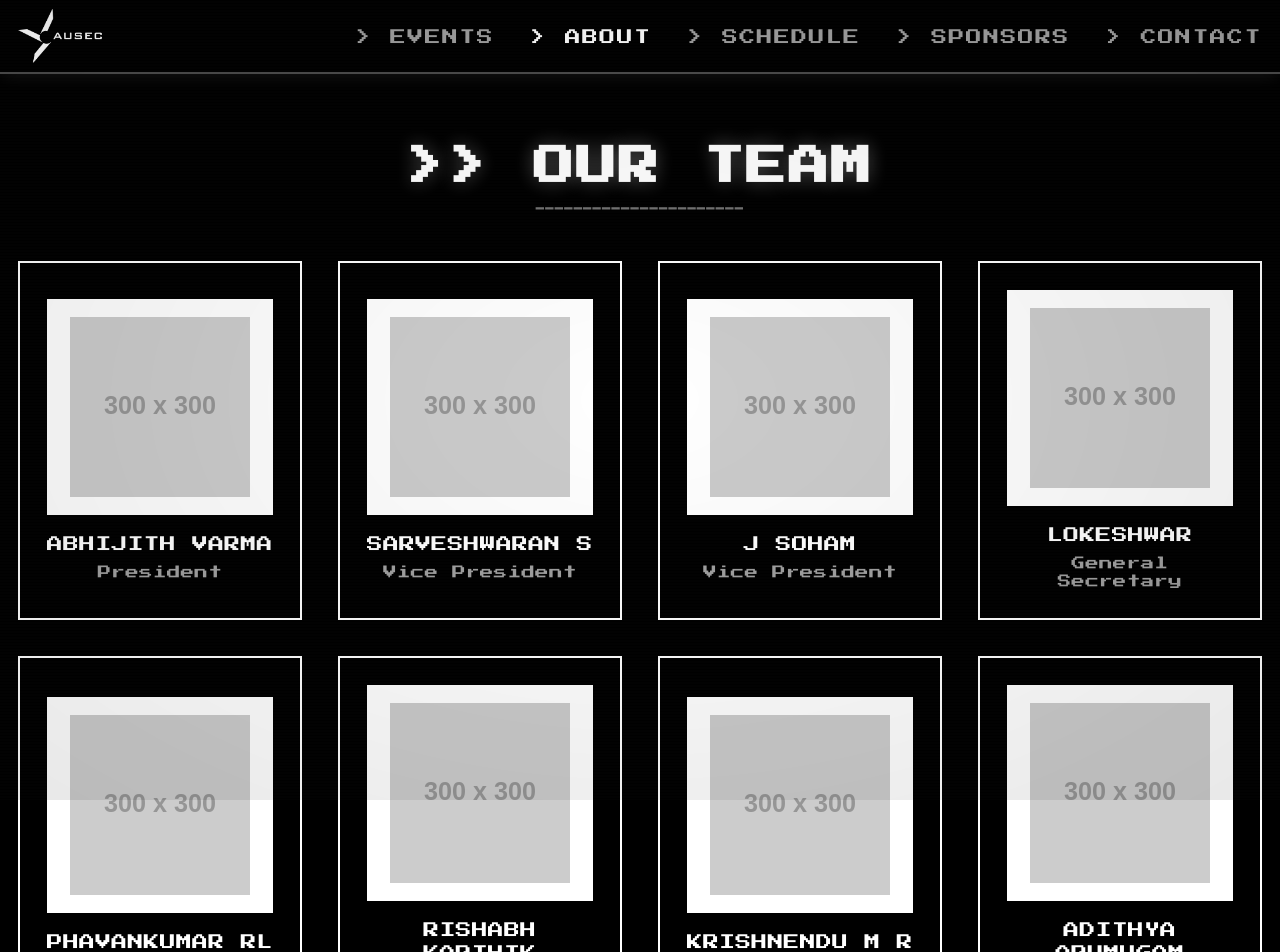
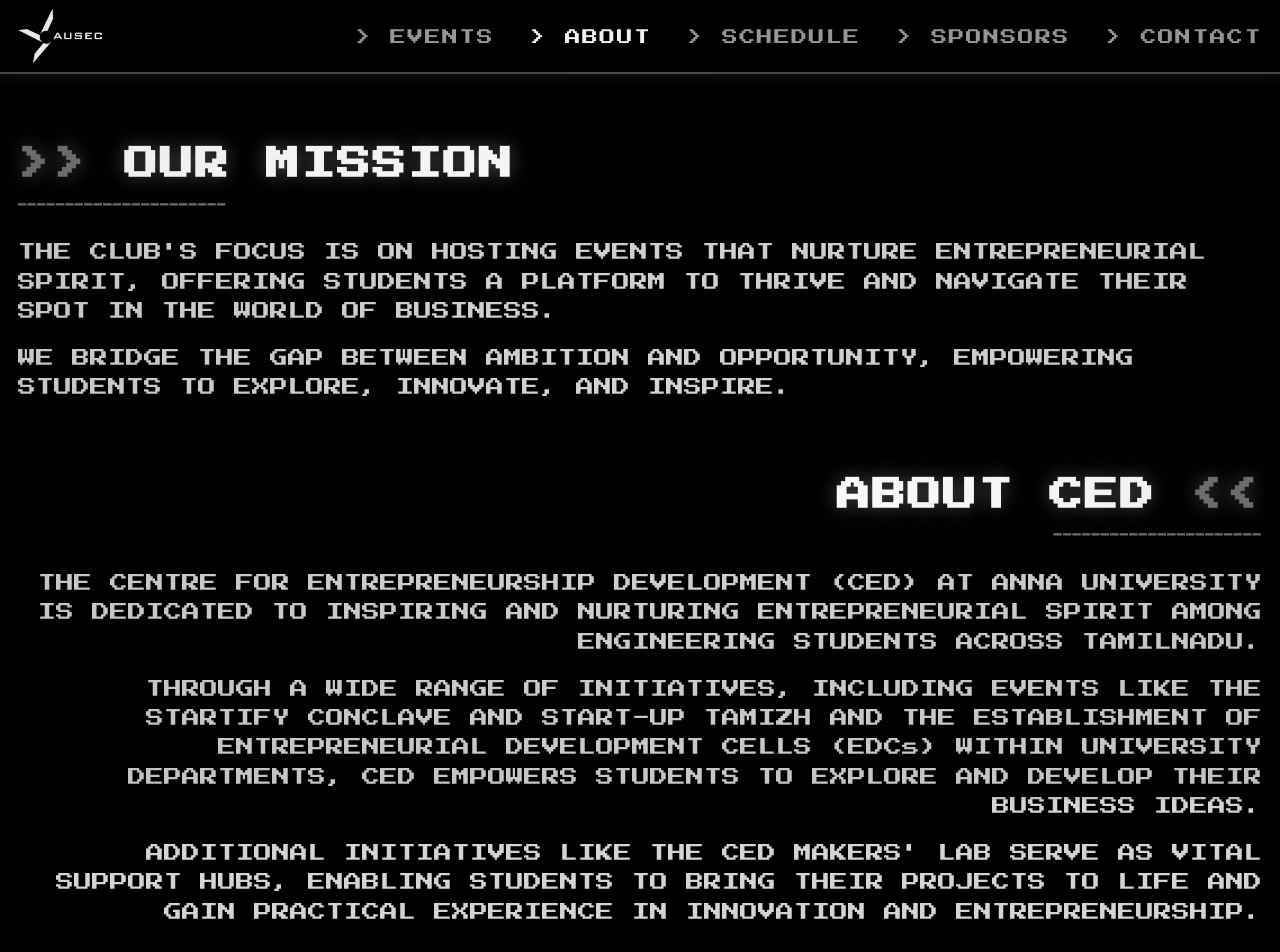
Before and after one commit to PraveenVenktateshNA/Enantra26website, a React (Vite) app: page /about in a window 1280 px wide. Shown: the top 952 px of the page. Built offline with nearby package versions, Linux system fonts and the light colour scheme.

Commit message:
Added Our Mission and About CED(might trim down content infuture) in About page

```diff
--- a/src/pages/About.jsx
+++ b/src/pages/About.jsx
@@ -1,6 +1,8 @@
 import useScrollReveal from '../hooks/useScrollReveal';
 
 export default function About() {
+  const missionRef = useScrollReveal({ threshold: 0.3 });
+  const cedRef = useScrollReveal({ threshold: 0.3 });
   const headerRef = useScrollReveal({ threshold: 0.4 });
 
   const teamMembers = [
@@ -34,6 +36,42 @@
 
   return (
     <section className="mx-auto max-w-6xl px-4 py-12">
+      {/* OUR MISSION - from left */}
+      <div ref={missionRef} className="reveal-left mb-16">
+        <h2 className="text-2xl md:text-3xl font-bold tracking-wider font-mono uppercase" style={{ textShadow: '0 0 20px rgba(255,255,255,0.3)' }}>
+          <span className="text-neutral-500">&gt;&gt;</span> OUR MISSION
+        </h2>
+        <div className="mt-2 text-neutral-500 font-mono text-xs tracking-widest">
+          ━━━━━━━━━━━━━━━━━━━━━━
+        </div>
+        <p className="mt-6 text-neutral-300 font-mono text-sm md:text-base leading-relaxed">
+          THE CLUB'S FOCUS IS ON HOSTING EVENTS THAT NURTURE ENTREPRENEURIAL SPIRIT, OFFERING STUDENTS A PLATFORM TO THRIVE AND NAVIGATE THEIR SPOT IN THE WORLD OF BUSINESS.
+        </p>
+        <p className="mt-4 text-neutral-300 font-mono text-sm md:text-base leading-relaxed">
+          WE BRIDGE THE GAP BETWEEN AMBITION AND OPPORTUNITY, EMPOWERING STUDENTS TO EXPLORE, INNOVATE, AND INSPIRE.
+        </p>
+      </div>
+
+      {/* ABOUT CED - from right */}
+      <div ref={cedRef} className="reveal-right mb-16">
+        <h2 className="text-2xl md:text-3xl font-bold tracking-wider font-mono uppercase text-right" style={{ textShadow: '0 0 20px rgba(255,255,255,0.3)' }}>
+          ABOUT CED <span className="text-neutral-500">&lt;&lt;</span>
+        </h2>
+        <div className="mt-2 text-neutral-500 font-mono text-xs tracking-widest text-right">
+          ━━━━━━━━━━━━━━━━━━━━━━
+        </div>
+        <p className="mt-6 text-neutral-300 font-mono text-sm md:text-base leading-relaxed text-right">
+          THE CENTRE FOR ENTREPRENEURSHIP DEVELOPMENT (CED) AT ANNA UNIVERSITY IS DEDICATED TO INSPIRING AND NURTURING ENTREPRENEURIAL SPIRIT AMONG ENGINEERING STUDENTS ACROSS TAMILNADU.
+        </p>
+        <p className="mt-4 text-neutral-300 font-mono text-sm md:text-base leading-relaxed text-right">
+          THROUGH A WIDE RANGE OF INITIATIVES, INCLUDING EVENTS LIKE THE STARTIFY CONCLAVE AND START-UP TAMIZH AND THE ESTABLISHMENT OF ENTREPRENEURIAL DEVELOPMENT CELLS (EDCs) WITHIN UNIVERSITY DEPARTMENTS, CED EMPOWERS STUDENTS TO EXPLORE AND DEVELOP THEIR BUSINESS IDEAS.
+        </p>
+        <p className="mt-4 text-neutral-300 font-mono text-sm md:text-base leading-relaxed text-right">
+          ADDITIONAL INITIATIVES LIKE THE CED MAKERS' LAB SERVE AS VITAL SUPPORT HUBS, ENABLING STUDENTS TO BRING THEIR PROJECTS TO LIFE AND GAIN PRACTICAL EXPERIENCE IN INNOVATION AND ENTREPRENEURSHIP.
+        </p>
+      </div>
+
+      {/* OUR TEAM */}
       <div ref={headerRef} className="reveal mb-10">
         <h2 className="text-3xl md:text-4xl font-bold tracking-wider font-mono text-center" style={{ textShadow: '0 0 20px rgba(255,255,255,0.3)' }}>
           <span className="text-white">&gt;&gt;</span> OUR TEAM
```
